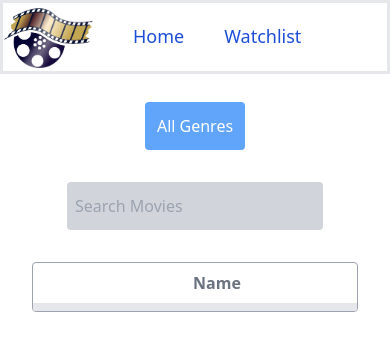
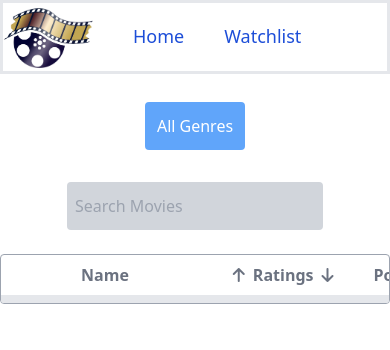
Before and after one commit to aditya-sadavare/movieworld, a React (Vite) app: page /watchlist in a window 390 px wide. Shown: the top 350 px of the page. Built offline with nearby package versions, Linux system fonts and the light colour scheme.

Commit message:
change in banner text

```diff
--- a/src/components/Watchlist.jsx
+++ b/src/components/Watchlist.jsx
@@ -76,11 +76,11 @@ function Watchlist({ watchlist, setWatchlist }) {
         />
       </div>
 
-      <div className="overflow-x-auto rounded border border-gray-400 m-8">
+      <div className="overflow-x-auto rounded border border-gray-400 md:m-8">
         <table className="w-full text-gray-500 text-center">
           <thead className="border-b-8">
             <tr>
-              <th className="px-40 py-2">Name</th>
+              <th className="px-[80px] py-2">Name</th>
               <th className="flex justify-center px-4 py-2">
                 <div className="px-2" onClick={sortAsc}>
                   <i className="fa fa-solid fa-arrow-up"></i>
@@ -120,7 +120,7 @@ function Watchlist({ watchlist, setWatchlist }) {
                       alt={movieObj.original_title}
                       className="h-[15vh] w-[10vh] md:h-[20vh] md:w-[15vh] m-2 bg-center bg-cover rounded-[10px]"
                     />
-                    <div className="flex-grow mx-5">
+                    <div className="flex-grow">
                       {movieObj.original_title}
                     </div>
                   </td>
```
